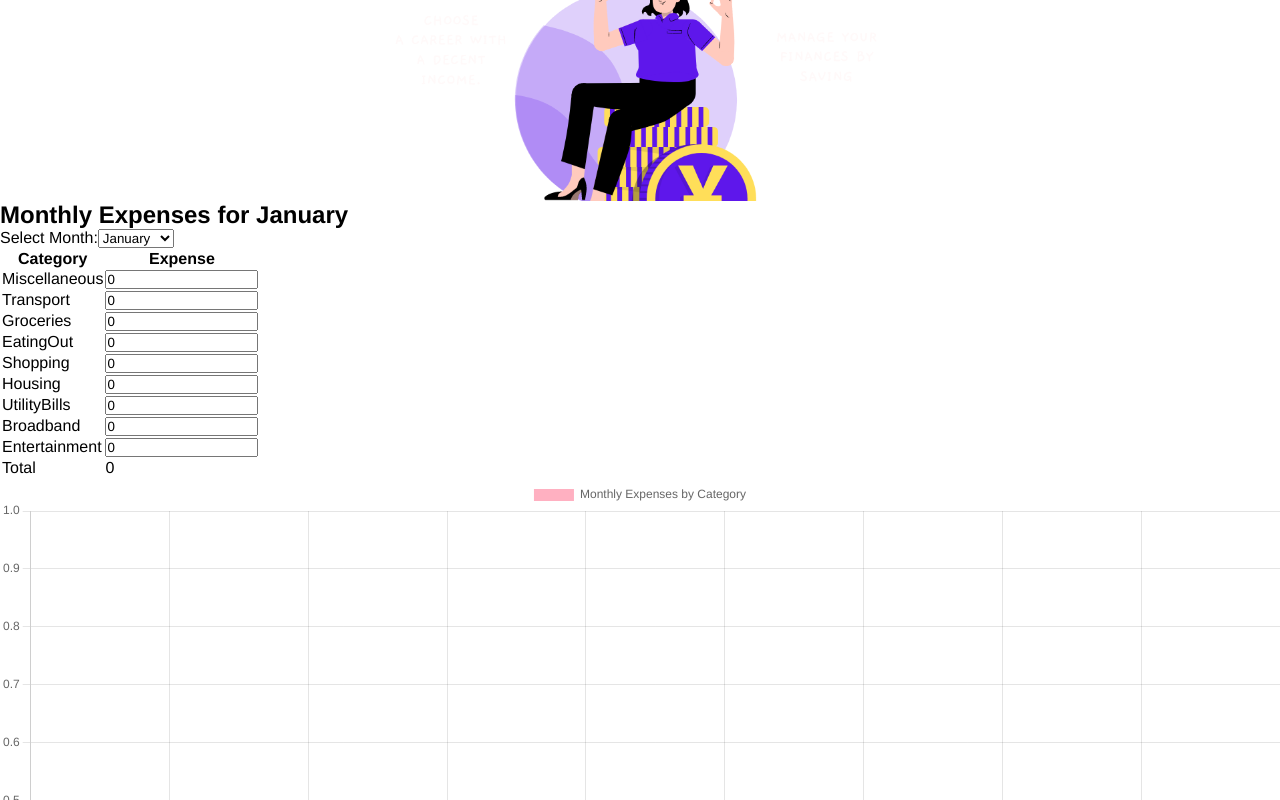
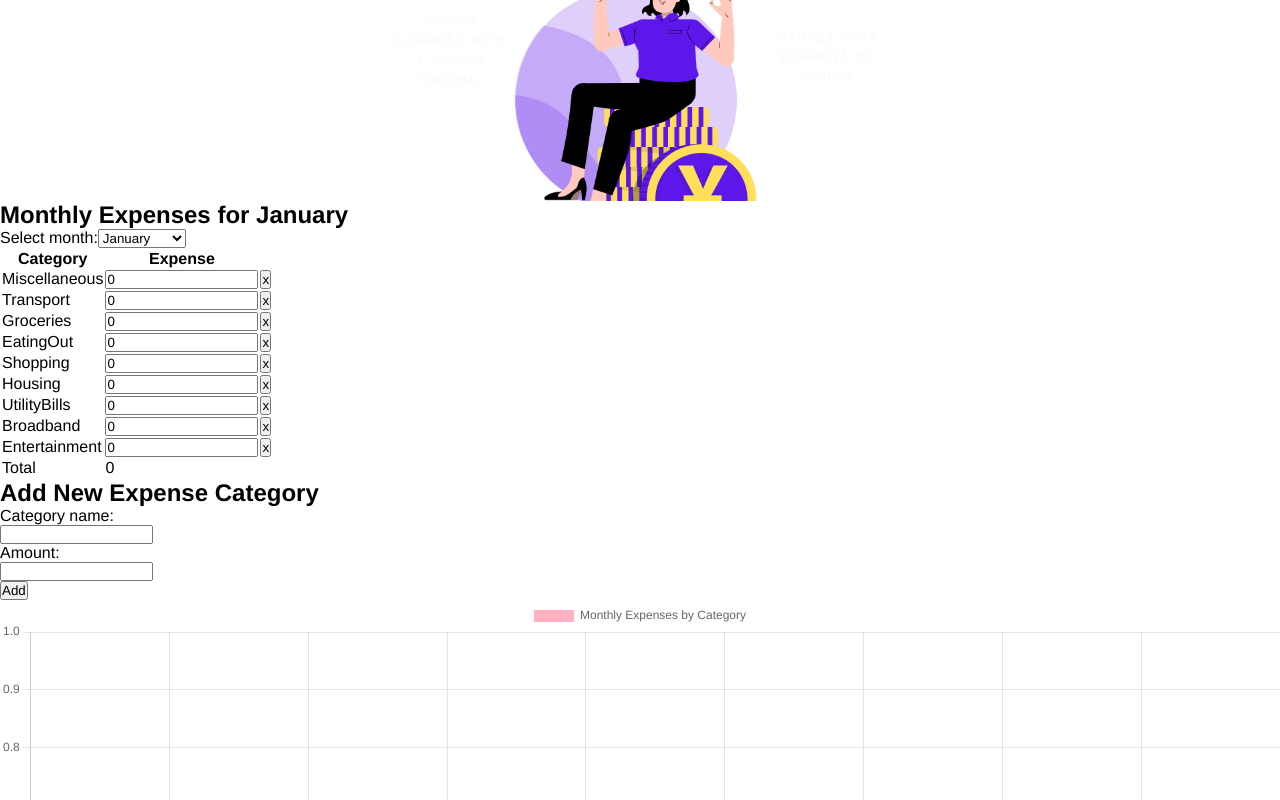
Before and after one commit to miriamdurazo/expense-control, a React (Create React App) app: page / in a window 1280 px wide. Shown: the part 413-1213 px from the top of the page. Built offline with nearby package versions, Linux system fonts and the light colour scheme.

Commit message:
added an AddExpense component, a delete button for initial expense categories and set up the month selection for the expenses form

```diff
--- /dev/null
+++ b/src/components/AddExpense.js
@@ -0,0 +1,26 @@
+import React from 'react';
+
+export const AddExpense = () => {
+  return (
+    <div>
+        <h2>Add New Expense Category</h2>
+        <form>
+            <label>
+                Category name:
+                <div>
+                    <input type='text' />
+                </div>
+            </label>
+            <label>
+                Amount:
+                <div>
+                    <input type='number' />
+                </div>
+            </label>
+            <button>Add</button>
+        </form>
+    </div>
+  )
+}
+
+export default AddExpense;
--- a/src/components/ExpensesCategories.js
+++ b/src/components/ExpensesCategories.js
@@ -1,6 +1,7 @@
 import React, { useState } from "react";
 // import ExpensesGraph from "./ExpensesGraph.js";
 import PracticeGraph from "./PracticeGraph.js";
+import AddExpense from './AddExpense.js';
 
 const ExpensesCategories = () => {
 
@@ -17,9 +18,25 @@ const ExpensesCategories = () => {
     Entertainment: 0.00
   };
 
+  // months array
+  const months = [
+    'January',
+    'February',
+    'March',
+    'April',
+    'May',
+    'June',
+    'July',
+    'August',
+    'September',
+    'October',
+    'November',
+    'December'
+  ];
+
   // state to hold expenses and selected month
   const [expenses, setExpenses] = useState(initialExpenses);
-  const [selectedMonth, setSelectedMonth] = useState("January");
+  const [selectedMonth, setSelectedMonth] = useState(months[0]);
 
   // function to update expense for a category
   const updateExpense = (category, expense) => {
@@ -40,12 +57,12 @@ const ExpensesCategories = () => {
   return (
     <div>
       <h2>Monthly Expenses for {selectedMonth}</h2>
-      <label htmlFor="month">Select Month:</label>
+      <label htmlFor="month">Select month:</label>
       <select id="month" value={selectedMonth} onChange={handleMonthChange}>
-        <option value="January">January</option>
-        <option value="February">February</option>
-        <option value="March">March</option>
-        {/* add more months as needed */}
+        {months.map((month, index) => {
+          return (<option key={index} value={month}>{month}</option>);
+        })}
+
       </select>
 
       <table>
@@ -66,6 +83,9 @@ const ExpensesCategories = () => {
                   onChange={(e) => updateExpense(category, parseFloat(e.target.value))}
                 />
               </td>
+              <td>
+                <button>x</button>
+              </td>
             </tr>
           ))}
           <tr>
@@ -75,7 +95,7 @@ const ExpensesCategories = () => {
         </tbody>
       </table>
 
-
+      <AddExpense />
       <PracticeGraph expenses={expenses}/>
     </div>
   );
```
Also changed, not shown: src/App.js (+4 -3 lines).
